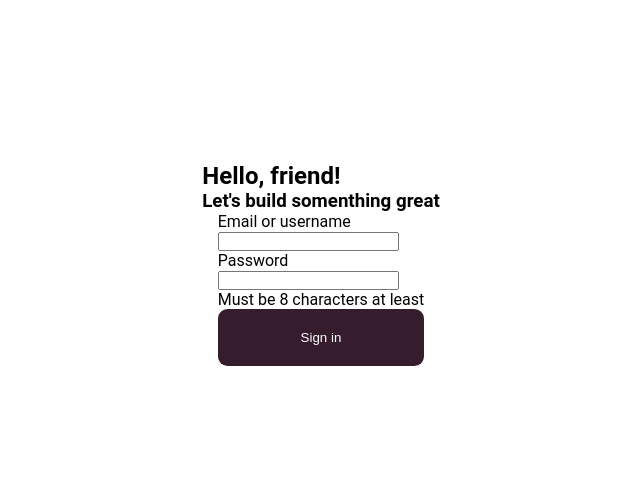
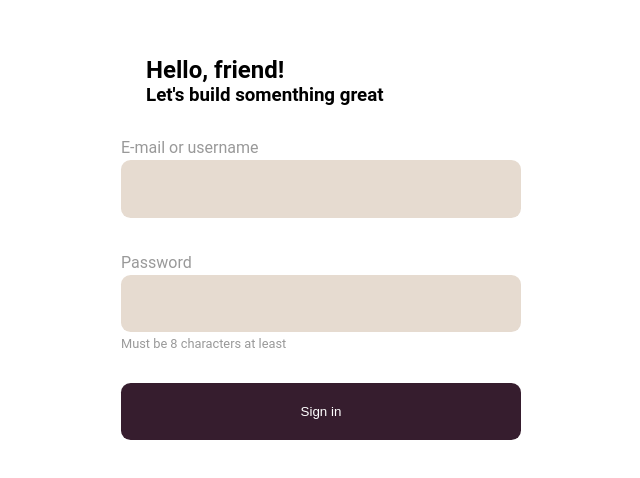
Before and after one commit to ClaitonBarreto/auth-react, a React (Create React App) app: page / in a window 1280 px wide. Shown: the part 136-614 px from the top of the page, without its empty margins (319-959 px from the left). Built offline with nearby package versions, Linux system fonts and the light colour scheme.

Commit message:
move text input to a component

```diff
--- /dev/null
+++ b/src/components/TextInput/index.tsx
@@ -0,0 +1,20 @@
+import {TextField, Label, FieldTip} from './styles'
+
+export interface TextInputProps {
+  labelText:string
+  tipText?:string
+}
+
+const TextInput:React.FC<TextInputProps> = ({tipText, labelText, ...props}) => {
+  return (
+    <>
+      <Label>{labelText}</Label>
+      <TextField />
+      {tipText && (
+        <FieldTip>{tipText}</FieldTip>
+      )}
+    </>
+  )
+}
+
+export default TextInput
--- /dev/null
+++ b/src/components/TextInput/styles.ts
@@ -0,0 +1,22 @@
+import styled from 'styled-components'
+
+export const Label = styled.div`
+    font-size: 1rem;
+    color: #999;
+`
+export const TextField = styled.input`
+    width: 100%;
+    height: 3.6rem;
+    border: none;
+    background-color: #E6DBD0;
+    border-radius: .6rem;
+    outline: none;
+    padding-left: 1rem;
+    margin: .2rem 0;
+    font-size: 1rem;
+    color: #777;
+    font-weight: 600;
+`
+export const FieldTip = styled(Label)`
+    font-size: .8rem;
+`
--- a/src/pages/login/index.tsx
+++ b/src/pages/login/index.tsx
@@ -1,15 +1,13 @@
 //my components
 import PButton from '@components/Button/Primary'
+import TextField from '@components/TextInput'
 
 //styles
 import {
   Container,
   Formulary ,
   Header,
-    FormControl,
-    Label,
-    TextField,
-    FieldTip
+  FormControl
 } from './styles'
 
 const Login = () => {
@@ -22,13 +20,13 @@ const Login = () => {
       </Header>
       <Formulary>
         <FormControl>
-                    <Label>Email or username</Label>
-                    <TextField type="text"/>
+          <TextField labelText="E-mail or username"/>
         </FormControl>
         <FormControl>
-                    <Label>Password</Label>
-                    <TextField type="password" security="0"/>
-                    <FieldTip>Must be 8 characters at least</FieldTip>
+          <TextField
+          labelText="Password"
+          tipText="Must be 8 characters at least"
+        />
         </FormControl>
         <FormControl>
           <PButton text="Sign in" />
--- a/src/pages/login/styles.ts
+++ b/src/pages/login/styles.ts
@@ -9,20 +9,14 @@ export const Container = styled.div`
 `
 
 export const Formulary = styled.div`
-
+    width: 70%;
+    max-width: 400px;
 `
 export const Header = styled.div`
-
+    width: 70%;
+    max-width: 350px;
+    margin: 0 0 2rem;
 `
 export const FormControl = styled.div`
-
+    margin: 0 0 2rem;
 `
-export const Label = styled.div`
-
-`
-export const TextField = styled.input`
-
-`
-export const FieldTip = styled.div`
-
-`
```
Lines whose indentation alone changed are shown as unchanged.
